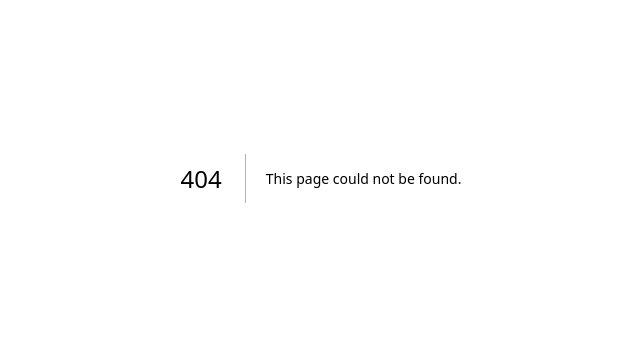
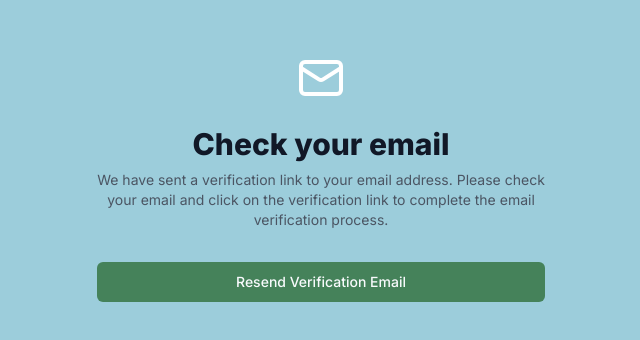
Before and after one commit to Lynniest/help-desk-api, a Next.js app: page /register/verify_email/email/1 in a window 1280 px wide. Before the commit this address had no page. Shown: the part 222-562 px from the top of the page, without its empty margins (319-959 px from the left). Built offline with nearby package versions, Linux system fonts and the light colour scheme.

Commit message:
api_final_commit

```diff
--- a/app/api/register/route.js
+++ b/app/api/register/route.js
@@ -1,4 +1,5 @@
 import { scheduleTokenUpdates, createUser } from "@/app/lib/functions";
+import { hashPassword } from "@/app/lib/passwordFun";
 import { userSchema } from "@/app/lib/schema_validation";
 const { sendVerificationEmail } = require("@/app/lib/send_mail");
 import { NextResponse } from "next/server";
@@ -19,7 +20,7 @@
       username: body.username,
       email: body.email,
       phoneNo: body.phoneNo,
-      password: body.password,
+      password: hashPassword(body.password),
       userType: body.userType,
       emailVerified: false,
     };
@@ -28,8 +29,8 @@
     await sendVerificationEmail(newUser.email, newUser.id);
     await scheduleTokenUpdates(newUser.id);
 
-    // return NextResponse.redirect(`${process.env.HOST_URL}/register/verify_email/${newUser.email}/${newUser.id}`);
-    return NextResponse.json({ message: "Verification email sent successfully.", user: newUser }, { status: 200 });
+    return NextResponse.redirect(`${process.env.HOST_URL}/register/verify_email/${newUser.email}/${newUser.id}`);
+    // return NextResponse.json({ message: "Verification email sent successfully.", user: newUser }, { status: 200 });
 
   } catch (error) {
     if (error instanceof ZodError) {
--- a/app/api/register/verify_email/[token]/route.js
+++ b/app/api/register/verify_email/[token]/route.js
@@ -11,12 +11,12 @@
 
       const updatedUser = await updateRecordById({tableName: 'user',id: userId,data: { emailVerified: true }});
       scheduleTokenUpdates(updatedUser.id)
-      // return NextResponse.redirect(`${process.env.HOST_URL}/register/verify_email/status/success`)
-      return NextResponse.json({ message: 'Email verified successfully', user: updatedUser }, {status: 200});
+      return NextResponse.redirect(`${process.env.HOST_URL}/register/verify_email/status/success`)
+      // return NextResponse.json({ message: 'Email verified successfully', user: updatedUser }, {status: 200});
     } catch (error) {
         // console.log(error)
-      return NextResponse.json({ message: 'Invalid token', detials: error }, {status: 400});
-    // return NextResponse.redirect(`${process.env.HOST_URL}/register/verify_email/status/fail`)
+      // return NextResponse.json({ message: 'Invalid token', detials: error }, {status: 400});
+    return NextResponse.redirect(`${process.env.HOST_URL}/register/verify_email/status/fail`)
     }
 
 }
--- /dev/null
+++ b/app/lib/passwordFun.js
@@ -0,0 +1,23 @@
+// import bcrypt, { hash } from 'bcrypt';
+const bcrypt = require('bcrypt');
+
+export async function hashPassword(plainTextPassword) {
+  try {
+    const saltRounds = Math.floor(Math.random() * 10) + 1;
+    const hash = await bcrypt.hash(plainTextPassword, saltRounds);
+    return hash;
+  } catch (err) {
+    console.error(err);
+    throw err;
+  }
+}
+
+export async function comparePassword(plainTextPassword, hash) {
+  try {
+    const match = await bcrypt.compare(plainTextPassword, hash);
+    return match;
+  } catch (err) {
+    console.error(err);
+    throw err;
+  }
+}
--- a/app/page.js
+++ b/app/page.js
@@ -1,8 +1,14 @@
 import React from 'react'
 
-function page() {
+const page = (request) => {
+  const {status} = request.params;
+  // console.log(status)
   return (
-    <div className='text-center'>Help Desk Api</div>
+    <div className="text-black flex flex-col items-center justify-center min-h-screen bg-custom-bg dark:bg-gray-900 px-4 text-center sm:px-6 lg:px-8">
+
+      <h1 >Help Desk API</h1>
+
+    </div>
   )
 }
 
--- /dev/null
+++ b/app/register/verify_email/email/[id]/page.jsx
@@ -0,0 +1,51 @@
+"use client";
+
+import { Button } from "@/components/ui/button"
+import React from 'react'
+import axios from 'axios';
+
+const page = (request) => {
+    // console.log(request)
+
+    const {email, id} = request.params;
+    const decodedEmail = decodeURIComponent(email);
+    // console.log(email, id)
+  return (
+    <main className="flex flex-col items-center justify-center min-h-screen bg-custom-bg dark:bg-gray-900 px-4 text-center sm:px-6 lg:px-8">
+      <div className="max-w-md w-full space-y-8">
+        <div>
+          <MailIcon className="mx-auto h-12 w-auto" />
+          <h2 className="mt-6 text-3xl font-extrabold text-gray-900 dark:text-gray-100">Check your email</h2>
+          <p className="mt-2 text-sm text-gray-600 dark:text-gray-400">
+            We have sent a verification link to your email address. Please check your email and click on the
+            verification link to complete the email verification process.
+          </p>
+        </div>
+        <div className="mt-5">
+          <Button className="w-full bg-custom-btn" onClick={()=>{axios.post('/api/register/resend_email', { email: decodedEmail, id})}}>Resend Verification Email</Button>
+        </div>
+      </div>
+    </main>
+  )
+}
+export default page
+
+function MailIcon(props) {
+  return (
+    <svg
+      {...props}
+      xmlns="http://www.w3.org/2000/svg"
+      width="24"
+      height="24"
+      viewBox="0 0 24 24"
+      fill="none"
+      stroke="currentColor"
+      strokeWidth="2"
+      strokeLinecap="round"
+      strokeLinejoin="round"
+    >
+      <rect width="20" height="16" x="2" y="4" rx="2" />
+      <path d="m22 7-8.97 5.7a1.94 1.94 0 0 1-2.06 0L2 7" />
+    </svg>
+  )
+}
--- /dev/null
+++ b/app/register/verify_email/status/[status]/page.jsx
@@ -0,0 +1,19 @@
+import React from 'react'
+
+const page = (request) => {
+  const {status} = request.params;
+  // console.log(status)
+  return (
+    <div className=" text-2xl flex flex-col items-center justify-center min-h-screen bg-custom-bg dark:bg-gray-900 px-4 text-center sm:px-6 lg:px-8">
+      <div className='p-5'>
+        { status === 'success' ?
+      <h1 >Email Verified Successfully</h1> :
+      <h1 >Verification Failed.</h1>
+        }
+      </div>
+
+    </div>
+  )
+}
+
+export default page
--- /dev/null
+++ b/components/ui/button.jsx
@@ -0,0 +1,47 @@
+import * as React from "react"
+import { Slot } from "@radix-ui/react-slot"
+import { cva } from "class-variance-authority";
+
+import { cn } from "@/lib/utils"
+
+const buttonVariants = cva(
+  "inline-flex items-center justify-center whitespace-nowrap rounded-md text-sm font-medium ring-offset-background transition-colors focus-visible:outline-none focus-visible:ring-2 focus-visible:ring-ring focus-visible:ring-offset-2 disabled:pointer-events-none disabled:opacity-50",
+  {
+    variants: {
+      variant: {
+        default: "bg-primary text-primary-foreground hover:bg-primary/90",
+        destructive:
+          "bg-destructive text-destructive-foreground hover:bg-destructive/90",
+        outline:
+          "border border-input bg-background hover:bg-accent hover:text-accent-foreground",
+        secondary:
+          "bg-secondary text-secondary-foreground hover:bg-secondary/80",
+        ghost: "hover:bg-accent hover:text-accent-foreground",
+        link: "text-primary underline-offset-4 hover:underline",
+      },
+      size: {
+        default: "h-10 px-4 py-2",
+        sm: "h-9 rounded-md px-3",
+        lg: "h-11 rounded-md px-8",
+        icon: "h-10 w-10",
+      },
+    },
+    defaultVariants: {
+      variant: "default",
+      size: "default",
+    },
+  }
+)
+
+const Button = React.forwardRef(({ className, variant, size, asChild = false, ...props }, ref) => {
+  const Comp = asChild ? Slot : "button"
+  return (
+    (<Comp
+      className={cn(buttonVariants({ variant, size, className }))}
+      ref={ref}
+      {...props} />)
+  );
+})
+Button.displayName = "Button"
+
+export { Button, buttonVariants }
```
Also changed, not shown: package.json (+149 -0 lines), 1 other file (tests, documents, lock files or other folders).
